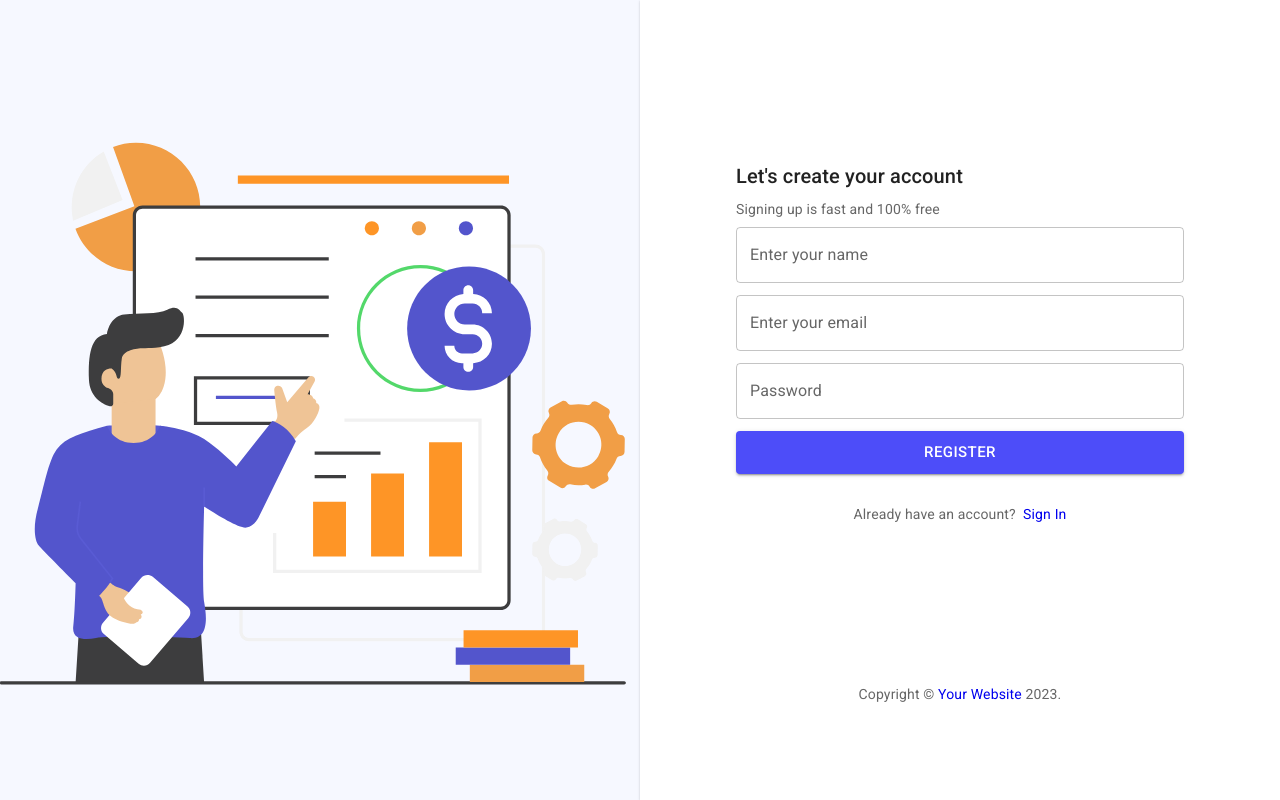
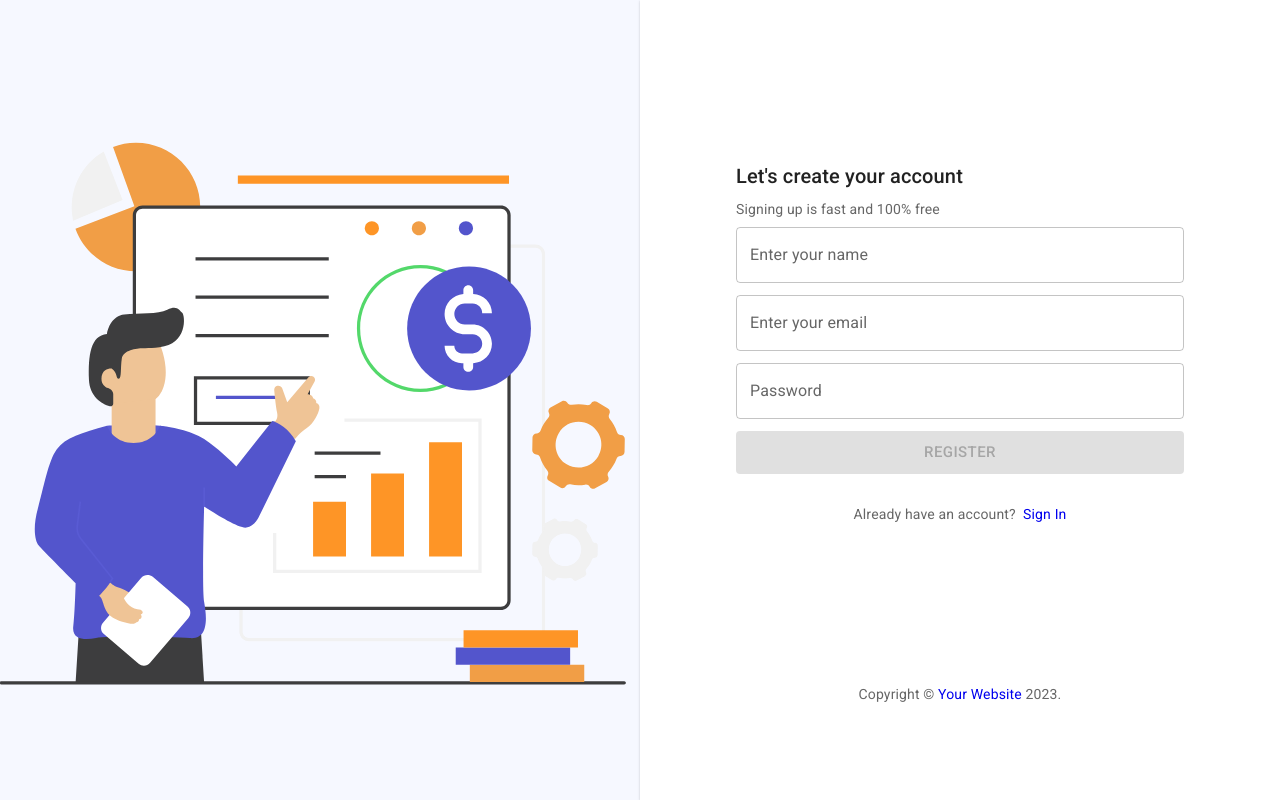
Before and after one commit to it-businessn/payroll, a React (Create React App) app in the folder client/: page /sign-up in a window 1280 px wide. Built offline with nearby package versions, Linux system fonts and the light colour scheme.

Commit message:
Generic Form changes added for forms

```diff
--- a/client/src/Pages/Login/Login.js
+++ b/client/src/Pages/Login/Login.js
@@ -4,58 +4,20 @@ import Grid from "@mui/material/Grid";
 import Paper from "@mui/material/Paper";
 import Typography from "@mui/material/Typography";
 import * as React from "react";
-import { Link } from "react-router-dom";
-
-import { useNavigate } from "react-router-dom";
+import { Link, useNavigate } from "react-router-dom";
 import * as api from "../../api/index.js";
 import FormikForm from "../../components/FormikForm.js";
 import { LoginSchema } from "../../config/userSchema.js";
 import Copyright from "../Copyright";
 import "./Login.css";
+import { loginFormFields, loginInitialValues } from "./loginFormFields.js";
 
 export default function Login() {
-    const initialValues = {
-        email: "",
-        password: "",
-    };
-    const formFields = [
-        {
-            field: "TextField",
-            margin: "dense",
-            fullWidth: true,
-            id: "email",
-            label: "Email Address",
-            size: "medium",
-            name: "email",
-            type: "email",
-            variant: "outlined",
-            color: "primary",
-        },
-        {
-            field: "TextField",
-            margin: "dense",
-            fullWidth: true,
-            id: "password",
-            label: "Password",
-            size: "medium",
-            name: "password",
-            type: "password",
-            variant: "outlined",
-            color: "primary",
-        },
-        {
-            field: "link",
-            path: "/forgot-password",
-            label: "Forgot password?",
-        },
-        {
-            field: "submitButton",
-        },
-    ];
+    const [hasError, setError] = React.useState("");
+
     const navigate = useNavigate();
     const handleSubmit = async (values) => {
         try {
-            console.log("e");
             const userData = await api.signIn(values);
             const userDetails = userData?.data;
             const userToken = userData?.token;
@@ -64,6 +26,7 @@ export default function Login() {
 
             navigate("/home");
         } catch (error) {
+            setError(error.response.data.error);
             console.log(error);
         }
     };
@@ -90,11 +53,16 @@ export default function Login() {
                             Start managing your finance faster and better
                         </Typography>
                         <FormikForm
-                            submit={handleSubmit}
+                            formSubmit={handleSubmit}
                             schema={LoginSchema}
-                            initialValues={initialValues}
-                            formFields={formFields}
-                        ></FormikForm>
+                            initialValues={loginInitialValues}
+                            formFields={loginFormFields}
+                        />
+                        {hasError && (
+                            <Typography variant="subtitle2" color="red">
+                                {hasError}
+                            </Typography>
+                        )}
                     </Box>
                     <Typography
                         variant="body2"
--- /dev/null
+++ b/client/src/Pages/Login/loginFormFields.js
@@ -0,0 +1,48 @@
+export const loginInitialValues = {
+    email: "",
+    password: "",
+};
+export const loginFormFields = [
+    {
+        field: "textField",
+        margin: "dense",
+        fullWidth: true,
+        id: "email",
+        label: "Email Address",
+        size: "medium",
+        name: "email",
+        type: "email",
+        variant: "outlined",
+        color: "primary",
+    },
+    {
+        field: "textField",
+        margin: "dense",
+        fullWidth: true,
+        id: "password",
+        label: "Password",
+        size: "medium",
+        name: "password",
+        type: "password",
+        variant: "outlined",
+        color: "primary",
+    },
+    {
+        field: "link",
+        id: "link",
+        path: "/forgot-password",
+        label: "Forgot password?",
+        style: { float: "right", fontSize: "0.875rem" },
+    },
+    {
+        field: "button",
+        variant: "contained",
+        color: "primary",
+        id: "login",
+        fullWidth: true,
+        type: "submit",
+        size: "large",
+        label: "Login",
+        style: { mt: 1, mb: "2em" },
+    },
+];
--- a/client/src/Pages/SignUp/SignUp.js
+++ b/client/src/Pages/SignUp/SignUp.js
@@ -1,52 +1,37 @@
-import { Visibility, VisibilityOff } from "@mui/icons-material";
-import LoadingButton from "@mui/lab/LoadingButton";
-import { IconButton, InputAdornment } from "@mui/material";
 import Box from "@mui/material/Box";
 import CssBaseline from "@mui/material/CssBaseline";
 import Grid from "@mui/material/Grid";
 import Paper from "@mui/material/Paper";
-import TextField from "@mui/material/TextField";
 import Typography from "@mui/material/Typography";
-import { Form, FormikProvider, useFormik } from "formik";
 import * as React from "react";
 import { Link, useNavigate } from "react-router-dom";
 import * as api from "../../api/index.js";
+import FormikForm from "../../components/FormikForm.js";
 import { RegisterSchema } from "../../config/userSchema.js";
 import Copyright from "../Copyright";
 import "./SignUp.css";
+import {
+    registerFormFields,
+    registerInitialValues,
+} from "./signUpFormFields.js";
 
 export default function SignUp() {
     const navigate = useNavigate();
-    const [showPassword, setShowPassword] = React.useState(false);
+    const [hasError, setError] = React.useState("");
+    const handleSubmit = async (values) => {
+        try {
+            const userData = await api.signUp(values);
+            const userDetails = userData?.data;
+            const userToken = userData?.token;
+            const profile = { userDetails, userToken };
+            localStorage.setItem("profile", JSON.stringify(profile));
 
-    const handleClickShowPassword = () => setShowPassword((show) => !show);
-
-    const handleMouseDownPassword = (event) => {
-        event.preventDefault();
+            navigate("/home");
+        } catch (error) {
+            setError(error.response.data.error);
+            console.log(error);
+        }
     };
-
-    const formik = useFormik({
-        initialValues: { name: "", email: "", password: "" },
-        validationSchema: RegisterSchema,
-        onSubmit: async () => {
-            try {
-                console.log(values);
-                const userData = await api.signUp(values);
-                navigate("/home");
-            } catch (error) {
-                console.log(error);
-            }
-        },
-    });
-    const {
-        errors,
-        touched,
-        values,
-        isSubmitting,
-        handleSubmit,
-        getFieldProps,
-    } = formik;
-
     return (
         <Grid container component="main" sx={{ height: "100vh" }}>
             <CssBaseline />
@@ -69,69 +54,17 @@ export default function SignUp() {
                         <Typography variant="body2" color="text.secondary">
                             Signing up is fast and 100% free
                         </Typography>
-                        <FormikProvider value={formik}>
-                            <Form
-                                noValidate
-                                onSubmit={handleSubmit}
-                                sx={{ mt: 2 }}
-                            >
-                                <TextField
-                                    margin="dense"
-                                    fullWidth
-                                    id="name"
-                                    label="Enter your  name"
-                                    name="name"
-                                    size="medium"
-                                    autoComplete="name"
-                                    {...getFieldProps("name")}
-                                    error={Boolean(touched.name && errors.name)}
-                                    helperText={touched.name && errors.name}
-                                />
-                                <TextField
-                                    margin="dense"
-                                    fullWidth
-                                    id="email"
-                                    type="email"
-                                    label="Enter your email"
-                                    name="email"
-                                    size="medium"
-                                    autoComplete="email"
-                                    {...getFieldProps("email")}
-                                    error={Boolean(
-                                        touched.email && errors.email
-                                    )}
-                                    helperText={touched.email && errors.email}
-                                />{" "}
-                                <TextField
-                                    margin="dense"
-                                    fullWidth
-                                    id="password"
-                                    name="password"
-                                    label="Password"
-                                    autoComplete="password"
-                                    type={showPassword ? "text" : "password"}
-                                    size="medium"
-                                    {...getFieldProps("password")}
-                                    error={Boolean(
-                                        touched.password && errors.password
-                                    )}
-                                    helperText={
-                                        touched.password && errors.password
-                                    }
-                                />
-                                <LoadingButton
-                                    loading={isSubmitting}
-                                    variant="contained"
-                                    color="primary"
-                                    type="submit"
-                                    fullWidth
-                                    size="large"
-                                    sx={{ mt: 1, mb: "2em" }}
-                                >
-                                    Register
-                                </LoadingButton>
-                            </Form>
-                        </FormikProvider>
+                        <FormikForm
+                            formSubmit={handleSubmit}
+                            schema={RegisterSchema}
+                            initialValues={registerInitialValues}
+                            formFields={registerFormFields}
+                        />
+                        {hasError && (
+                            <Typography variant="subtitle2" color="red">
+                                {hasError}
+                            </Typography>
+                        )}
                     </Box>
                     <Typography
                         variant="body2"
--- /dev/null
+++ b/client/src/Pages/SignUp/signUpFormFields.js
@@ -0,0 +1,54 @@
+export const registerInitialValues = {
+    name: "",
+    email: "",
+    password: "",
+};
+export const registerFormFields = [
+    {
+        field: "textField",
+        margin: "dense",
+        fullWidth: true,
+        id: "name",
+        label: "Enter your name",
+        size: "medium",
+        name: "name",
+        type: "name",
+        variant: "outlined",
+        color: "primary",
+    },
+    {
+        field: "textField",
+        margin: "dense",
+        fullWidth: true,
+        id: "email",
+        label: "Enter your email",
+        size: "medium",
+        name: "email",
+        type: "email",
+        variant: "outlined",
+        color: "primary",
+    },
+    {
+        field: "textField",
+        margin: "dense",
+        fullWidth: true,
+        id: "password",
+        label: "Password",
+        size: "medium",
+        name: "password",
+        type: "password",
+        variant: "outlined",
+        color: "primary",
+    },
+    {
+        field: "button",
+        variant: "contained",
+        color: "primary",
+        id: "register",
+        fullWidth: true,
+        type: "submit",
+        size: "large",
+        label: "Register",
+        style: { mt: 1, mb: "2em" },
+    },
+];
--- a/client/src/components/FormikForm.js
+++ b/client/src/components/FormikForm.js
@@ -1,40 +1,27 @@
-import LoadingButton from "@mui/lab/LoadingButton";
-import { TextField, Typography } from "@mui/material";
+import { Button, TextField, Typography } from "@mui/material";
 import { Form, FormikProvider, useFormik } from "formik";
 import React from "react";
 import { Link } from "react-router-dom";
-function FormikForm({ schema, initialValues, formFields, submit }) {
-    const [hasError, setError] = React.useState("");
-
+function FormikForm({ schema, initialValues, formFields, formSubmit }) {
     const formik = useFormik({
         initialValues,
         validationSchema: schema,
-        onSubmit: (event) => {
+        onSubmit: (formValues) => {
             try {
-                console.log(event);
-                formikHelpers.resetForm();
-                submit(values);
+                formSubmit(formValues);
             } catch (error) {
-                setError(error.response.data.error);
+                console.log(error);
             }
         },
     });
-    const {
-        errors,
-        isValid,
-        touched,
-        dirty,
-        values,
-        isSubmitting,
-        getFieldProps,
-        formikHelpers,
-    } = formik;
+    const { errors, isValid, touched, dirty, getFieldProps } = formik;
     return (
         <FormikProvider value={formik}>
-            <Form onSubmit={submit} sx={{ mt: 2 }}>
+            <Form sx={{ mt: 2 }}>
                 {formFields.map((item) =>
-                    item.field === "TextField" ? (
+                    item.field === "textField" ? (
                         <TextField
+                            key={item.id}
                             margin={item.margin}
                             fullWidth={item.fullWidth}
                             id={item.id}
@@ -54,35 +41,25 @@ function FormikForm({ schema, initialValues, formFields, submit }) {
                             }
                         />
                     ) : item.field === "link" ? (
-                        <Link to={item.path}>
-                            <Typography
-                                variant="subtitle2"
-                                sx={{ textAlign: "right" }}
+                        <Link to={item.path} key={item.id}>
+                            <span style={item.style}>{item.label}</span>
+                        </Link>
+                    ) : (
+                        item.field === "button" && (
+                            <Button
+                                key={item.id}
+                                variant={item.variant}
+                                color={item.color}
+                                type={item.type}
+                                fullWidth={item.fullWidth}
+                                size={item.size}
+                                disabled={!isValid || !dirty}
+                                sx={item.style}
                             >
                                 {item.label}
-                            </Typography>
-                        </Link>
-                    ) : (
-                        item.field === "submitButton" && (
-                            <LoadingButton
-                                loading={isSubmitting}
-                                variant="contained"
-                                color="primary"
-                                type="submit"
-                                fullWidth
-                                size="large"
-                                disabled={!isValid || !dirty}
-                                sx={{ mt: 1, mb: "2em" }}
-                            >
-                                Login
-                            </LoadingButton>
+                            </Button>
                         )
                     )
-                )}
-                {hasError && (
-                    <Typography variant="subtitle2" color="red">
-                        {hasError}
-                    </Typography>
                 )}
             </Form>
         </FormikProvider>
```
